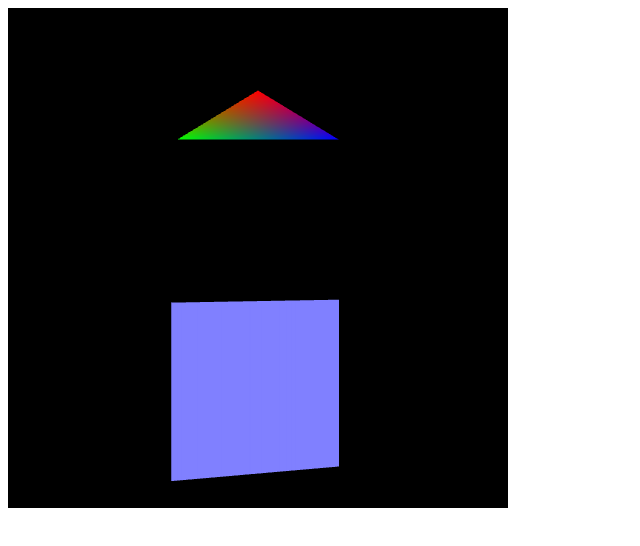
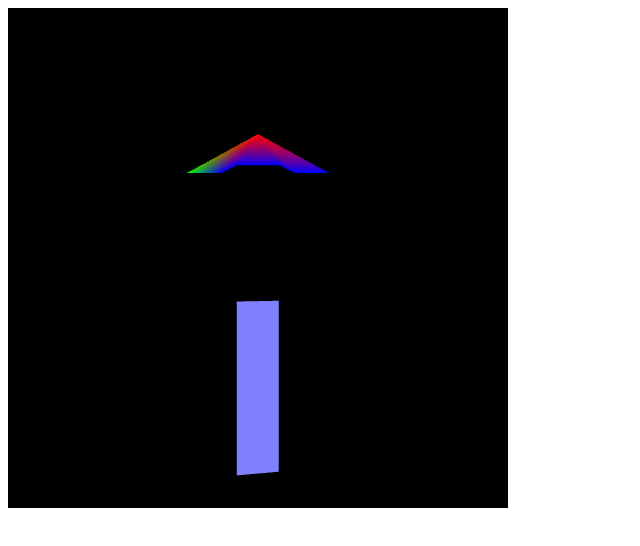
Before and after one commit to Grafkom-A-IF-ITS-2018/tugas-1-SherryVine, a plain HTML site: page index1.html in a window 1280 px wide. Shown: the whole page, without its empty margins (0-640 px from the left). Drawn offline with Linux system fonts and the light colour scheme.

Commit message:
kurang bolongan e huruf A

```diff
--- a/index1.html
+++ b/index1.html
@@ -112,32 +112,41 @@
         thirdAlphaVertexPositionBuffer = gl.createBuffer()
         gl.bindBuffer(gl.ARRAY_BUFFER, thirdAlphaVertexPositionBuffer)
         var vertices = [
-          0.0,  1.0,  0.0,
-          -1.0, -1.0, 0.0,
-          1.0,  -1.0, 0.0
+          0.0,  1.44,  0.0, //H
+          -0.825, -0.505, 0.0, //F
+          -0.43, -0.505, 0.0, //C
+          -0.23, 0.0, 0.0, //B
+          0.23, 0.0, 0.0, //E
+          0.43, -0.505, 0.0, //D
+          0.825,  -0.505, 0.0, //J
+
         ]
         gl.bufferData(gl.ARRAY_BUFFER, new Float32Array(vertices), gl.STATIC_DRAW)
         thirdAlphaVertexPositionBuffer.itemSize = 3
-        thirdAlphaVertexPositionBuffer.numItems = 3
+        thirdAlphaVertexPositionBuffer.numItems = 7
         // Triangle Color
         thirdAlphaVertexColorBuffer = gl.createBuffer()
         gl.bindBuffer(gl.ARRAY_BUFFER, thirdAlphaVertexColorBuffer)
         var colors = [
           1.0, 0.0, 0.0, 1.0,
           0.0, 1.0, 0.0, 1.0,
+          0.0, 0.0, 1.0, 1.0,
+          0.0, 0.0, 1.0, 1.0,
+          0.0, 0.0, 1.0, 1.0,
+          0.0, 0.0, 1.0, 1.0,
           0.0, 0.0, 1.0, 1.0
         ]
         gl.bufferData(gl.ARRAY_BUFFER, new Float32Array(colors), gl.STATIC_DRAW)
         thirdAlphaVertexColorBuffer.itemSize = 4
-        thirdAlphaVertexColorBuffer.numItems = 3
+        thirdAlphaVertexColorBuffer.numItems = 7
         // Square Position
         fifthAlphaVertexPositionBuffer = gl.createBuffer()
         gl.bindBuffer(gl.ARRAY_BUFFER, fifthAlphaVertexPositionBuffer)
         vertices = [
-          1.0,  1.0,  0.0,
-          -1.0, 1.0,  0.0,
-          1.0,  -1.0, 0.0,
-          -1.0, -1.0, 0.0
+          0.25,  1.0,  0.0,
+          -0.25, 1.0,  0.0,
+          0.25,  -1.0, 0.0,
+          -0.25, -1.0, 0.0
         ]
         gl.bufferData(gl.ARRAY_BUFFER, new Float32Array(vertices), gl.STATIC_DRAW)
         fifthAlphaVertexPositionBuffer.itemSize = 3
@@ -160,7 +169,7 @@
         gl.clear(gl.COLOR_BUFFER_BIT | gl.DEPTH_BUFFER_BIT)
         mat4.perspective(pMatrix, glMatrix.toRadian(45), gl.viewportWidth / gl.viewportHeight, 0.1, 100.0)
         mat4.identity(mvMatrix)
-        mat4.translate(mvMatrix, mvMatrix, [0.0, 1.5, -6.5])
+        mat4.translate(mvMatrix, mvMatrix, [0.0, 1.0, -6.5])
         mvPushMatrix()
         mat4.rotate(mvMatrix, mvMatrix, glMatrix.toRadian(rTri), [1.0, 0.0, 0.0])
         //mat4.rotateY(mvMatrix, mvMatrix, glMatrix.toRadian(rTri))
@@ -169,9 +178,9 @@
         gl.bindBuffer(gl.ARRAY_BUFFER, thirdAlphaVertexColorBuffer)
         gl.vertexAttribPointer(shaderProgram.vertexColorAttribute, thirdAlphaVertexColorBuffer.itemSize, gl.FLOAT, false, 0, 0)
         setMatrixUniforms()
-        gl.drawArrays(gl.TRIANGLES, 0, thirdAlphaVertexPositionBuffer.numItems)
+        gl.drawArrays(gl.TRIANGLE_FAN, 0, thirdAlphaVertexPositionBuffer.numItems)
         mvPopMatrix()
-        mat4.translate(mvMatrix, mvMatrix, [0.0, -3.0, -0.5])
+        mat4.translate(mvMatrix, mvMatrix, [0.0, -2.5, -0.5])
         mvPushMatrix()
         mat4.rotate(mvMatrix, mvMatrix, glMatrix.toRadian(rSquare), [0.0, 1.0, 0.0])
         //mat4.rotateX(mvMatrix, mvMatrix, glMatrix.toRadian(rSquare))
```
